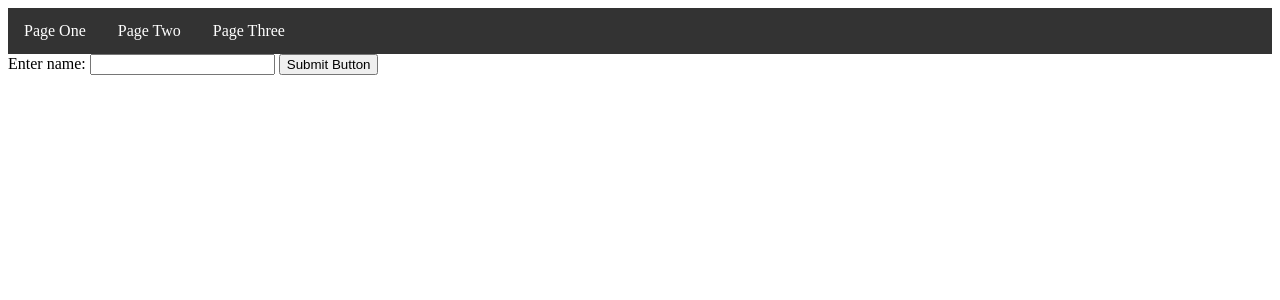
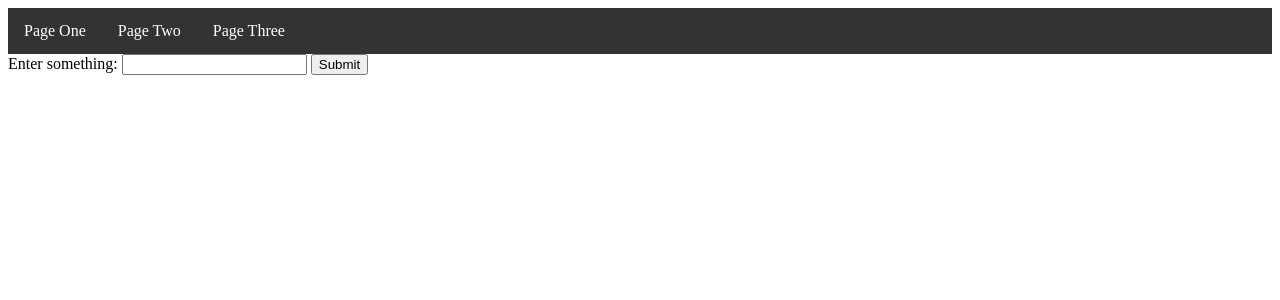
Before and after one commit to shama2025/github-actions-backend, a Flask app: page /pageTwo in a window 1280 px wide. Shown: the top 300 px of the page. Run offline with Flask 3, Linux system fonts and the light colour scheme; parts of the project's set-up code (start-up, migrations or seed data) failed here and were passed over.

Commit message:
Updating pageTwo

```diff
--- a/app.py
+++ b/app.py
@@ -20,11 +20,10 @@ def page_two():
     """Will display pageTwo.html"""
     return render_template("pageTwo.html")
 
-@app.route('/submit', methods=['POST'])
+@app.rout("/pageTwo/submit")
 def page_two_submit():
-    """This will grab a users form submition and return it"""
-    user_form_input = request.form.get("user_input")
-    return f"<h1>Hello user: {user_form_input}</h1>"
+    user_input = request.get_data("user_input")
+    return f"Your input was {user_input}"
 
 @app.route("/pageThree")
 def page_three():
--- a/templates/pageTwo.html
+++ b/templates/pageTwo.html
@@ -10,9 +10,11 @@
 
 <body>
     <div id="navBar"></div>
-    <label for="user_input">Enter name: </label>
-    <input type="text" id="user_input" class="user-input">
-    <button id="submit_btn" class="submit-btn"><a href="pageTwo/submit">Submit Button</a></button>
+    <form action="/pageTwo/submit" method="post">
+        <label for="user_input">Enter something:</label>
+        <input type="text" id="user_input" name="user_input">
+        <input type="submit" value="Submit">
+    </form>
 </body>
 
 </html>
```
